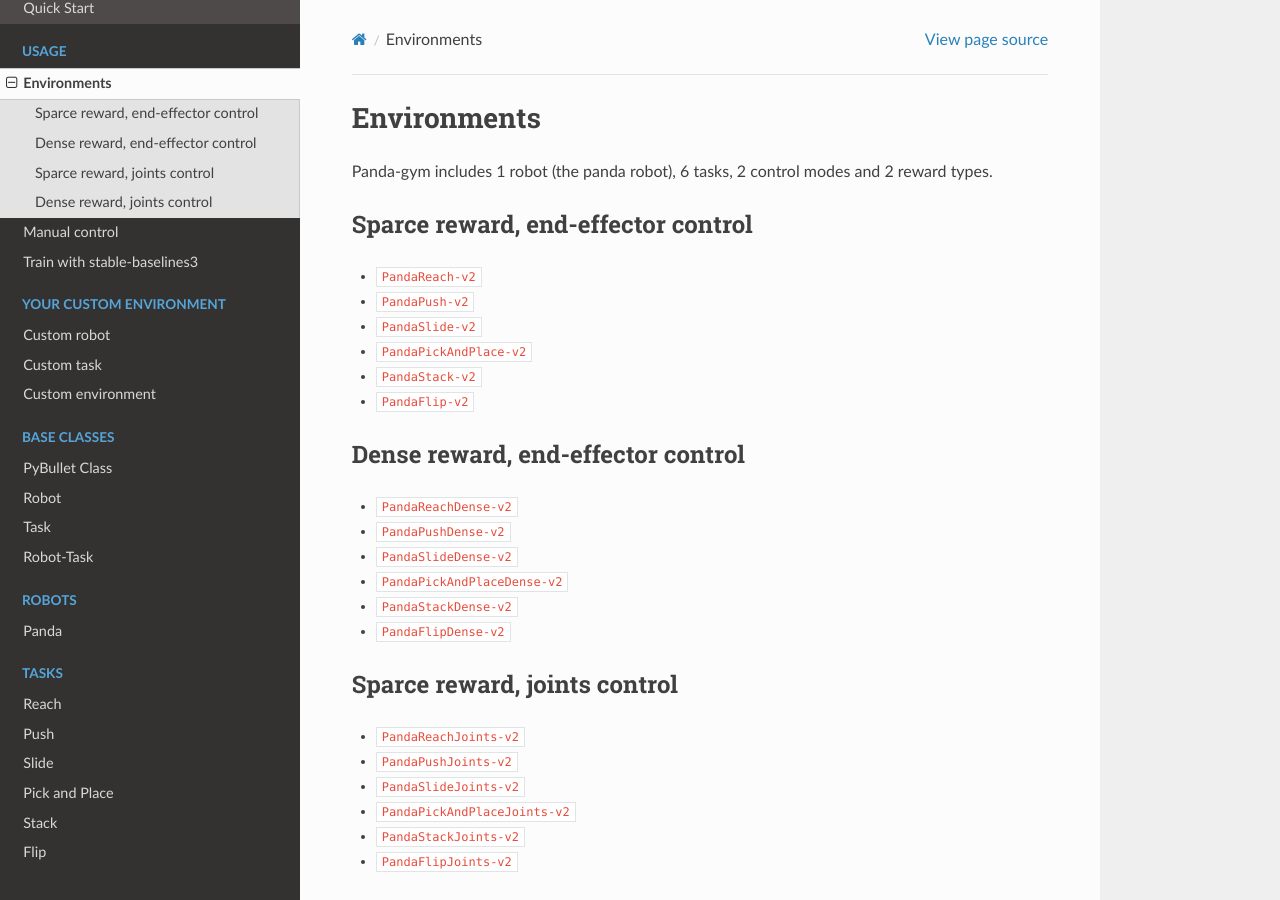
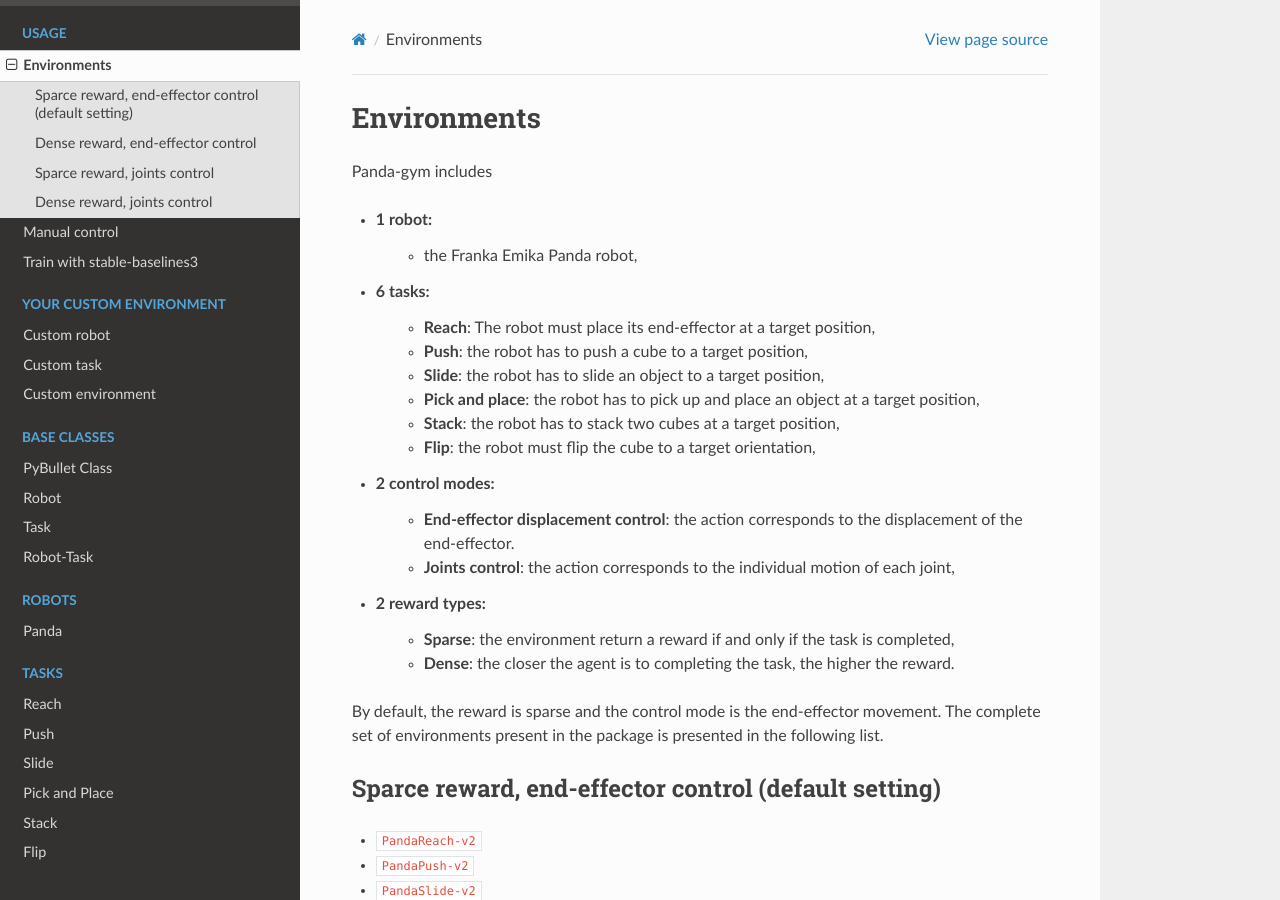
Before and after one commit to qgallouedec/panda-gym, a Sphinx documentation site: the page built from docs/usage/environments.rst, in a window 1280 px wide and 900 px high. Built offline with Sphinx 7.4.7 and the Read the Docs theme 2.0.0, drawn with Linux system fonts in a browser that asks for light colours.

```diff
--- a/docs/usage/environments.rst
+++ b/docs/usage/environments.rst
@@ -3,10 +3,29 @@
 Environments
 ============
 
-Panda-gym includes 1 robot (the panda robot), 6 tasks, 2 control modes and 2 reward types.
+Panda-gym includes
 
-Sparce reward, end-effector control
------------------------------------
+- 1 robot:
+    - the Franka Emika Panda robot,
+- 6 tasks:
+    - **Reach**: The robot must place its end-effector at a target position,
+    - **Push**: the robot has to push a cube to a target position,
+    - **Slide**: the robot has to slide an object to a target position,
+    - **Pick and place**: the robot has to pick up and place an object at a target position,
+    - **Stack**: the robot has to stack two cubes at a target position,
+    - **Flip**: the robot must flip the cube to a target orientation,
+- 2 control modes:
+    - **End-effector displacement control**: the action corresponds to the displacement of the end-effector.
+    - **Joints control**: the action corresponds to the individual motion of each joint,
+- 2 reward types:
+    - **Sparse**: the environment return a reward if and only if the task is completed,
+    - **Dense**: the closer the agent is to completing the task, the higher the reward.
+
+By default, the reward is sparse and the control mode is the end-effector movement.
+The complete set of environments present in the package is presented in the following list.
+
+Sparce reward, end-effector control (default setting)
+-----------------------------------------------------
 
 * ``PandaReach-v2``
 * ``PandaPush-v2``
--- a/docs/usage/manual_control.rst
+++ b/docs/usage/manual_control.rst
@@ -25,5 +25,5 @@ It is possible to manually control the robot, giving it deterministic actions, d
 
 The result is as follows.
 
-.. image:: ../img/manual_reach.png
+.. image:: https://gallouedec.com/uploads/img/manual_reach.png
   :alt: Manual push rendering
--- a/panda_gym/version.txt
+++ b/panda_gym/version.txt
@@ -1 +1 @@
-1.1.1
+2.0.0
--- a/setup.py
+++ b/setup.py
@@ -10,7 +10,7 @@ with open("README.md", "r") as f:
 
 setup(
     name="panda_gym",
-    description="OpenAI Gym Franka Emika Panda robot environment based on PyBullet.",
+    description="Set of OpenAI/gym robotic environments based on PyBullet physics engine.",
     author="Quentin GALLOUÉDEC",
     author_email="gallouedec.quentin@gmail.com",
     long_description=long_description,
@@ -28,9 +28,9 @@ setup(
     },
     classifiers=[
         "License :: OSI Approved :: MIT License",
-        "Programming Language :: Python :: 3.5",
         "Programming Language :: Python :: 3.6",
         "Programming Language :: Python :: 3.7",
         "Programming Language :: Python :: 3.8",
+        "Programming Language :: Python :: 3.9",
     ],
 )
```
Also changed, not shown: README.md (+9 -5 lines).
